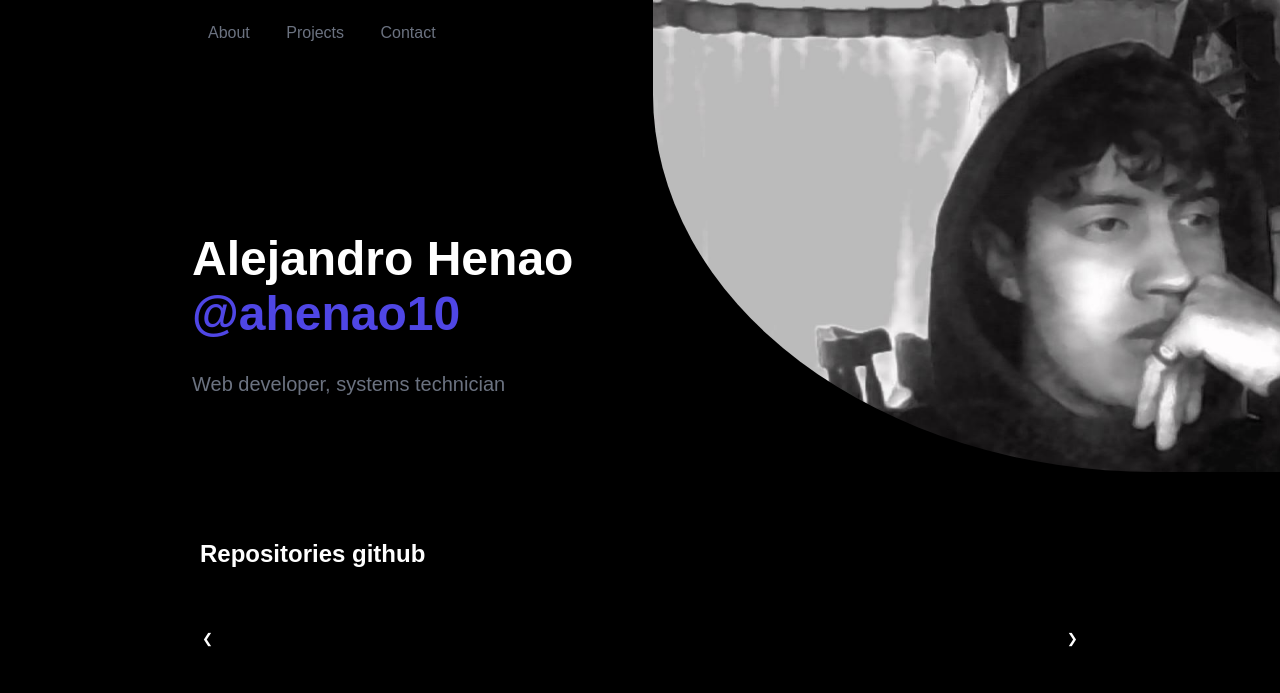
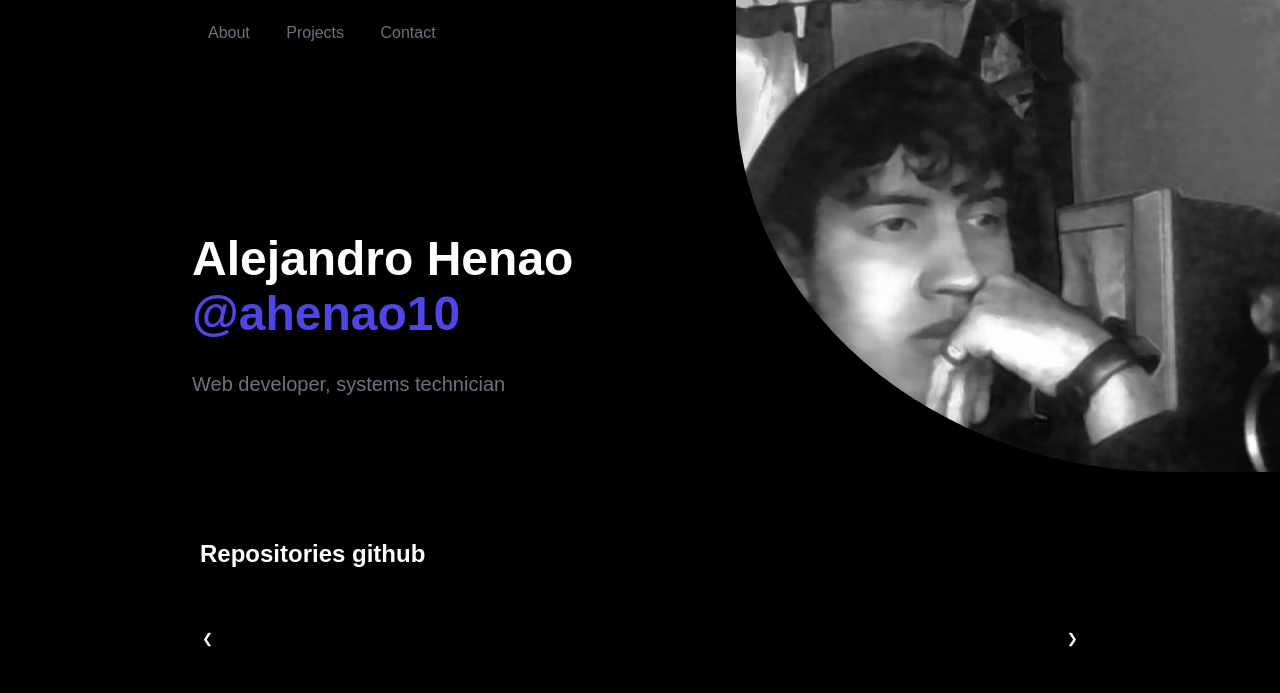
Before and after one commit to ahenao10/Own-landing-page, a website: page src/index.html in a window 1280 px wide. Shown: the top 693 px of the page. Drawn offline with Linux system fonts and the light colour scheme; no server answers.

Commit message:
Se arregla posicionamiento de imagen

```diff
--- a/src/styles.css
+++ b/src/styles.css
@@ -93,13 +93,16 @@ main {
 }
 
 .profile-img {
-    width: 49vw;
+    position: relative;
+    width: auto;
     border-radius: 0 0 0 80%;
     overflow: hidden;
 }
 
 .profile-img img {
     height: 100%;
+    position: absolute;
+    right: 0;
 }
 
 .repositories {
@@ -236,6 +239,7 @@ footer h2 span:last-child {
     }
 
     .profile-img img {
+        position: static;
         width: 100%;
         height: auto;
         border-radius: 0;
```
